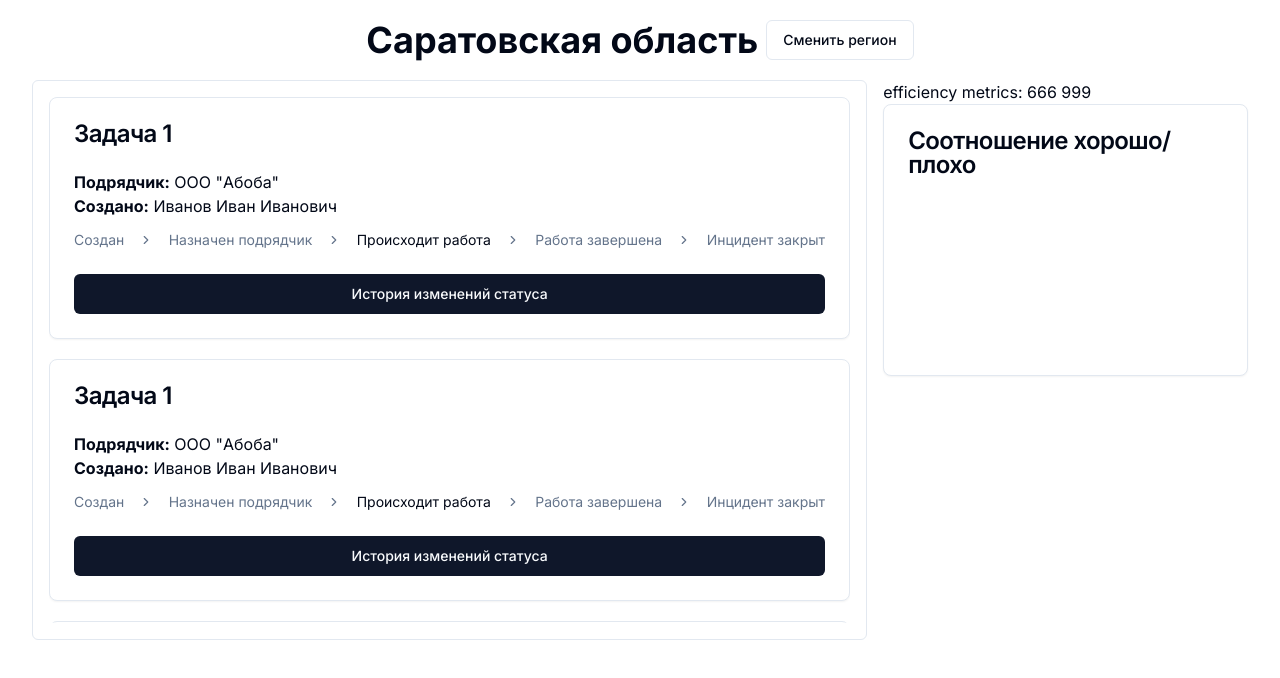
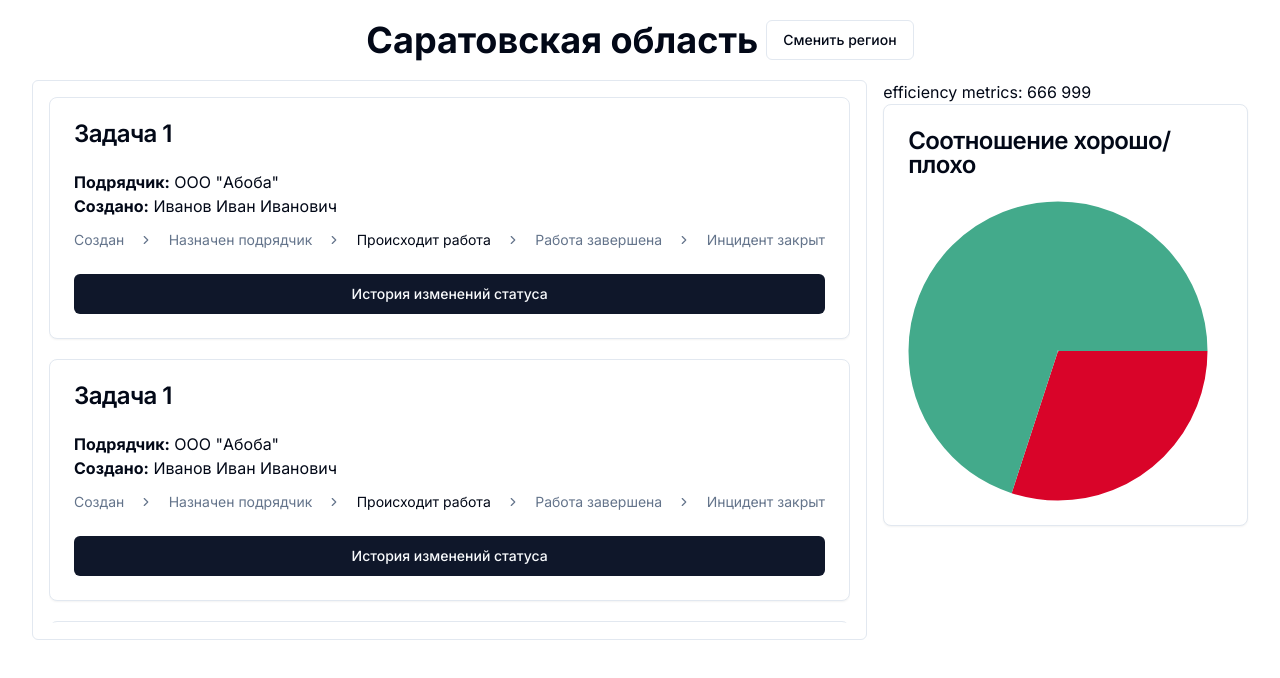
Before and after one commit to csit-sgu/its-frontend, a Next.js app: page /regions/1 in a window 1280 px wide. Shown: the top 678 px of the page. Built offline with nearby package versions, Linux system fonts and the light colour scheme.

Commit message:
fix: Take size prop

```diff
--- a/src/app/regions/[regionId]/page.tsx
+++ b/src/app/regions/[regionId]/page.tsx
@@ -95,7 +95,7 @@ export default function RegionProfile({ params }: { params: { regionId: string }
         </div>
         <div className="w-[30%]">
           <EfficiencyMetrics relative={666} absolute={999} />
-          <GoodBadMetrics goodPercentage={70} badPercentage={30} />
+          <GoodBadMetrics goodPercentage={70} badPercentage={30} size={300} />
         </div>
       </div>
     </div>
```
